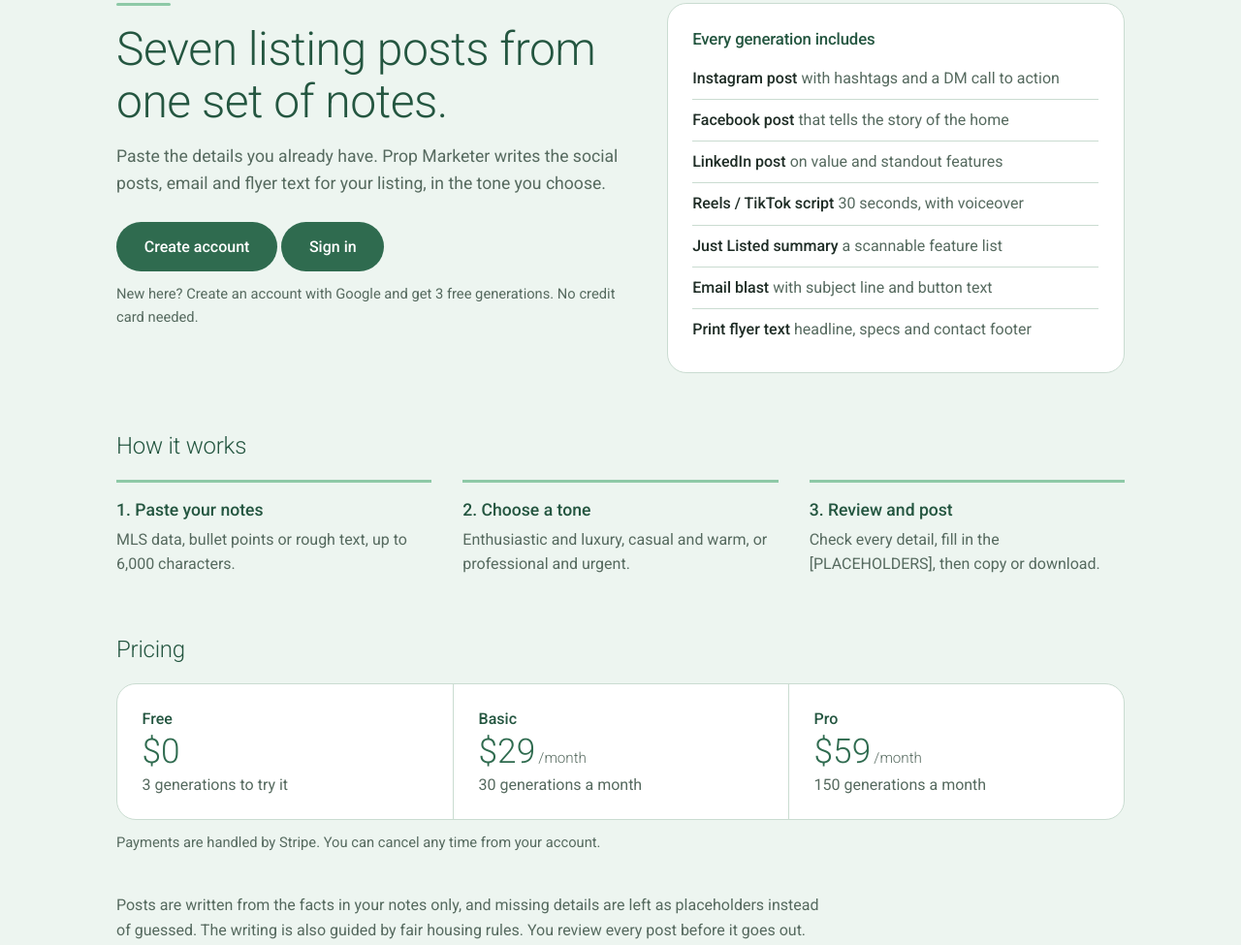
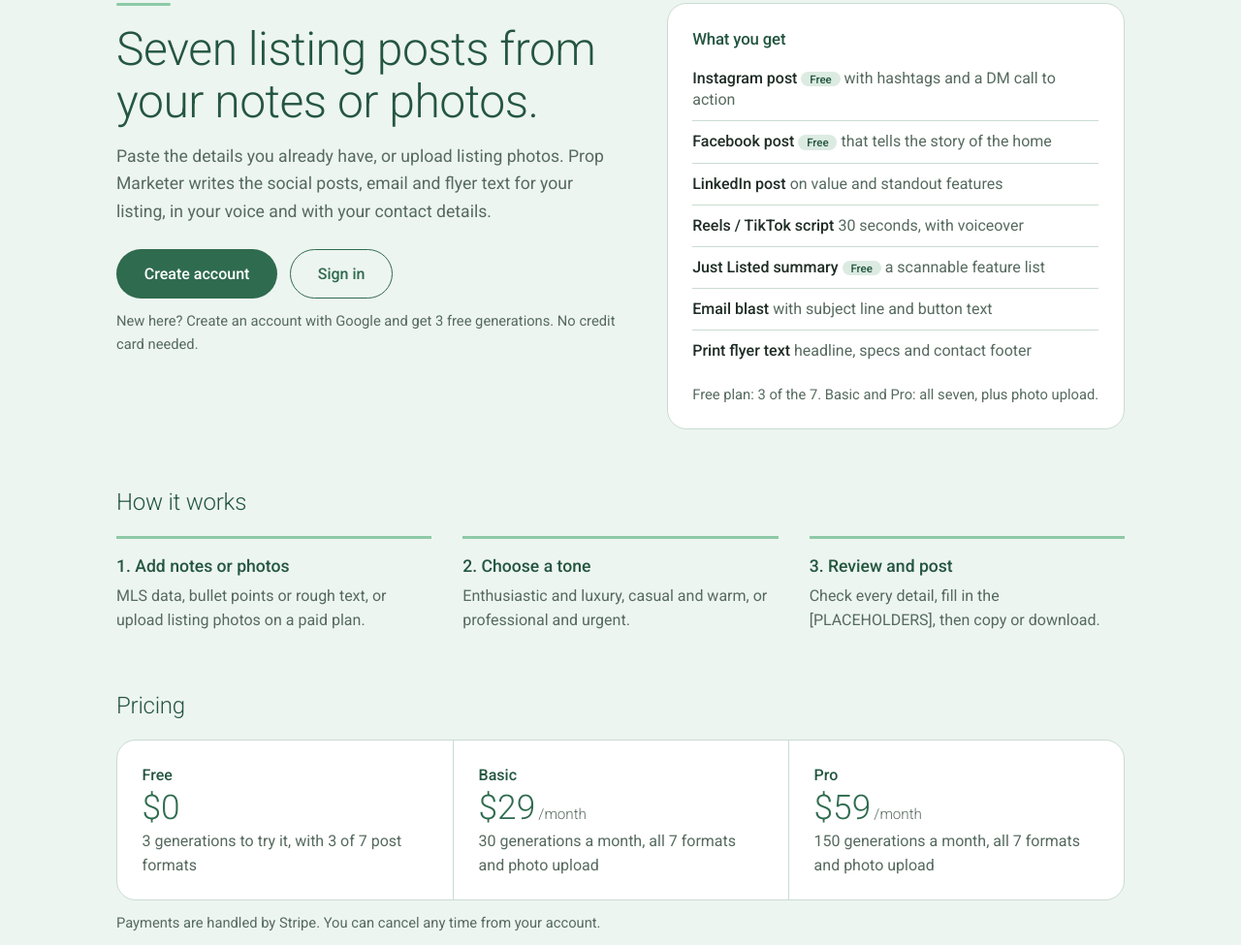
Before and after one commit to cynthiaz999/real-estate-marketer-domain, a plain HTML site: page index.html in a window 1280 px wide. Shown: the part 421-1396 px from the top of the page at 97% size. Drawn offline with Linux system fonts and the light colour scheme.

Commit message:
Add files via upload

```diff
--- a/index.html
+++ b/index.html
@@ -25,8 +25,8 @@
   <div class="hero">
     <div>
       <div class="rule"></div>
-      <h1>Seven listing posts from one set of notes.</h1>
-      <p class="lede">Paste the details you already have. Prop Marketer writes the social posts, email and flyer text for your listing, in the tone you choose.</p>
+      <h1>Seven listing posts from your notes or photos.</h1>
+      <p class="lede">Paste the details you already have, or upload listing photos. Prop Marketer writes the social posts, email and flyer text for your listing, in your voice and with your contact details.</p>
       <div class="cta-row">
         <a class="cta" href="https://real-estate-marketer-209358908924.northamerica-northeast2.run.app/?start=login">Create account</a>
         <a class="cta cta-secondary" href="https://real-estate-marketer-209358908924.northamerica-northeast2.run.app/?start=login">Sign in</a>
@@ -34,31 +34,32 @@
       <p class="note">New here? Create an account with Google and get 3 free generations. No credit card needed.</p>
     </div>
     <div class="panel">
-      <h2>Every generation includes</h2>
+      <h2>What you get</h2>
       <ul class="list">
-        <li><b>Instagram post</b> <span>with hashtags and a DM call to action</span></li>
-        <li><b>Facebook post</b> <span>that tells the story of the home</span></li>
+        <li><b>Instagram post</b> <em class="tag">Free</em> <span>with hashtags and a DM call to action</span></li>
+        <li><b>Facebook post</b> <em class="tag">Free</em> <span>that tells the story of the home</span></li>
         <li><b>LinkedIn post</b> <span>on value and standout features</span></li>
         <li><b>Reels / TikTok script</b> <span>30 seconds, with voiceover</span></li>
-        <li><b>Just Listed summary</b> <span>a scannable feature list</span></li>
+        <li><b>Just Listed summary</b> <em class="tag">Free</em> <span>a scannable feature list</span></li>
         <li><b>Email blast</b> <span>with subject line and button text</span></li>
         <li><b>Print flyer text</b> <span>headline, specs and contact footer</span></li>
       </ul>
+      <p class="note">Free plan: 3 of the 7. Basic and Pro: all seven, plus photo upload.</p>
     </div>
   </div>
 
   <h2 class="section-title">How it works</h2>
   <div class="steps">
-    <div class="step"><b>1. Paste your notes</b><p>MLS data, bullet points or rough text, up to 6,000 characters.</p></div>
+    <div class="step"><b>1. Add notes or photos</b><p>MLS data, bullet points or rough text, or upload listing photos on a paid plan.</p></div>
     <div class="step"><b>2. Choose a tone</b><p>Enthusiastic and luxury, casual and warm, or professional and urgent.</p></div>
     <div class="step"><b>3. Review and post</b><p>Check every detail, fill in the [PLACEHOLDERS], then copy or download.</p></div>
   </div>
 
   <h2 class="section-title">Pricing</h2>
   <div class="plans">
-    <div class="plan"><div class="n">Free</div><div class="p">$0</div><div class="d">3 generations to try it</div></div>
-    <div class="plan"><div class="n">Basic</div><div class="p">$29<small>/month</small></div><div class="d">30 generations a month</div></div>
-    <div class="plan"><div class="n">Pro</div><div class="p">$59<small>/month</small></div><div class="d">150 generations a month</div></div>
+    <div class="plan"><div class="n">Free</div><div class="p">$0</div><div class="d">3 generations to try it, with 3 of 7 post formats</div></div>
+    <div class="plan"><div class="n">Basic</div><div class="p">$29<small>/month</small></div><div class="d">30 generations a month, all 7 formats and photo upload</div></div>
+    <div class="plan"><div class="n">Pro</div><div class="p">$59<small>/month</small></div><div class="d">150 generations a month, all 7 formats and photo upload</div></div>
   </div>
   <p class="note">Payments are handled by Stripe. You can cancel any time from your account.</p>
 
--- a/style.css
+++ b/style.css
@@ -41,6 +41,9 @@ h1, h2, h3 { color: var(--forest-dark); letter-spacing: -0.01em; }
   font-weight: 500; padding: 0.8rem 1.8rem; border-radius: 999px;
 }
 .cta:hover { background: var(--forest-dark); }
+.cta-row { display: flex; flex-wrap: wrap; gap: 0.8rem; }
+.cta-secondary { background: transparent; color: var(--forest); border: 1px solid var(--forest); padding: calc(0.8rem - 1px) calc(1.8rem - 1px); }
+.cta-secondary:hover { background: #DCEBE2; color: var(--forest-dark); border-color: var(--forest-dark); }
 
 /* Home */
 .banner { display: block; width: 100%; height: auto; border-radius: 22px; margin: 2.5rem 0 3rem; }
@@ -53,6 +56,7 @@ h1, h2, h3 { color: var(--forest-dark); letter-spacing: -0.01em; }
 .list li { padding: 0.62rem 0; border-top: 1px solid var(--line); line-height: 1.4; }
 .list li:first-child { border-top: none; }
 .list b { font-weight: 500; }
+.tag { font-style: normal; font-size: 0.72rem; font-weight: 500; color: var(--forest-dark); background: #DCEBE2; border-radius: 999px; padding: 0.05rem 0.55rem; vertical-align: middle; }
 .list span { color: var(--muted); }
 .section-title { font-size: 1.5rem; font-weight: 300; margin: 3.5rem 0 1rem; }
 .steps { display: grid; grid-template-columns: repeat(3, 1fr); gap: 2rem; }
```
Also changed, not shown: privacy.html (+6 -5 lines), terms.html (+7 -7 lines).
